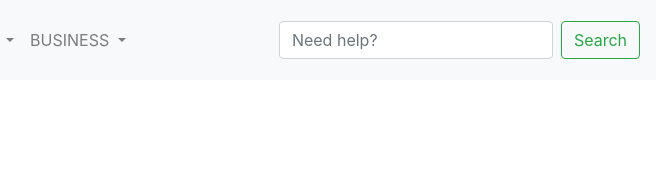
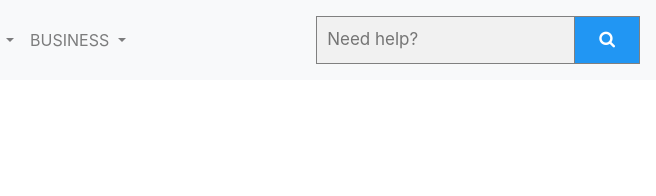
Before and after one commit to santosh826358/OneUI, a plain HTML site: page index.html in a window 1280 px wide. Shown: the full height of the page, 624-1280 px from the left. Drawn offline with Linux system fonts and the light colour scheme.

Commit message:
added search button

```diff
--- a/css/one.css
+++ b/css/one.css
@@ -12,3 +12,37 @@ header nav.nav-bar .nav-item .nav-link {
     z-index: 100;
     margin-top: 37px;
 }
+
+/* Style the search field */
+form.example input[type=search] {
+    padding: 10px;
+    font-size: 17px;
+    border: 1px solid grey;
+    float: left;
+    width: 80%;
+    background: #f1f1f1;
+  }
+
+  /* Style the submit button */
+  form.example button {
+    float: left;
+    width: 20%;
+    padding: 10px;
+    background: #2196F3;
+    color: white;
+    font-size: 17px;
+    border: 1px solid grey;
+    border-left: none; /* Prevent double borders */
+    cursor: pointer;
+  }
+
+  form.example button:hover {
+    background: #0b7dda;
+  }
+
+  /* Clear floats */
+  form.example::after {
+    content: "";
+    clear: both;
+    display: table;
+  }
--- a/index.html
+++ b/index.html
@@ -6,7 +6,8 @@
         <meta name="viewport" content="width=device-width, initial-scale=1, shrink-to-fit=no">
 
         <link rel="stylesheet" href="css/bootstrap.min.css" />
-        <link rel="stylesheet" href="css/one.css" />
+        <link rel="stylesheet" href="https://cdnjs.cloudflare.com/ajax/libs/font-awesome/4.7.0/css/font-awesome.min.css" />
+        <link rel="stylesheet" href="css/one.css" type="text/css" />
 
         <title>Page Title</title>
     </head>
@@ -143,9 +144,9 @@
                         </li>
                     </ul>
 
-                    <form class="form-inline my-2 my-lg-0">
-                        <input class="form-control mr-sm-2" type="search" placeholder="Need help?" aria-label="Search">
-                        <button class="btn btn-outline-success my-2 my-sm-0" type="submit">Search</button>
+                    <form class="form-inline example">
+                        <input type="search" placeholder="Need help?" aria-label="Search">
+                        <button type="submit"><i class="fa fa-search"></i></button>
                     </form>
                 </div>
             </nav>
```
